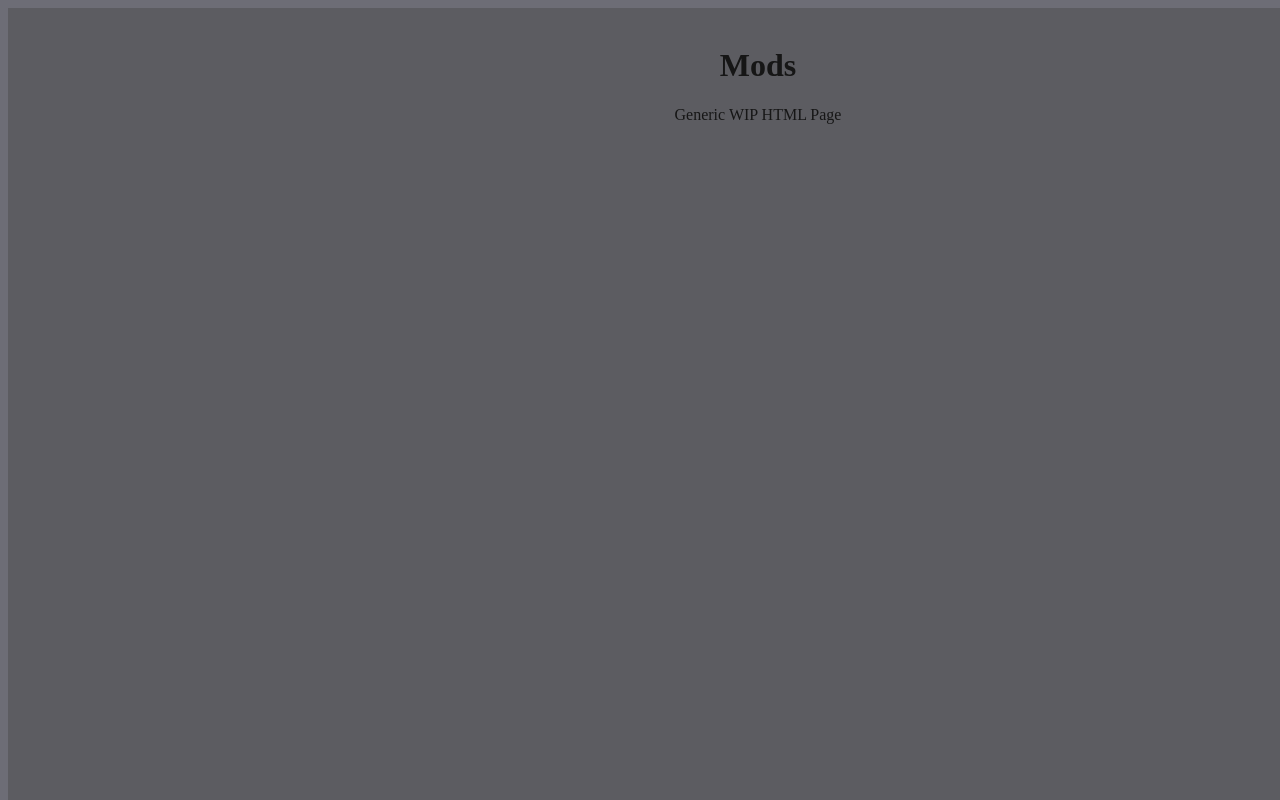
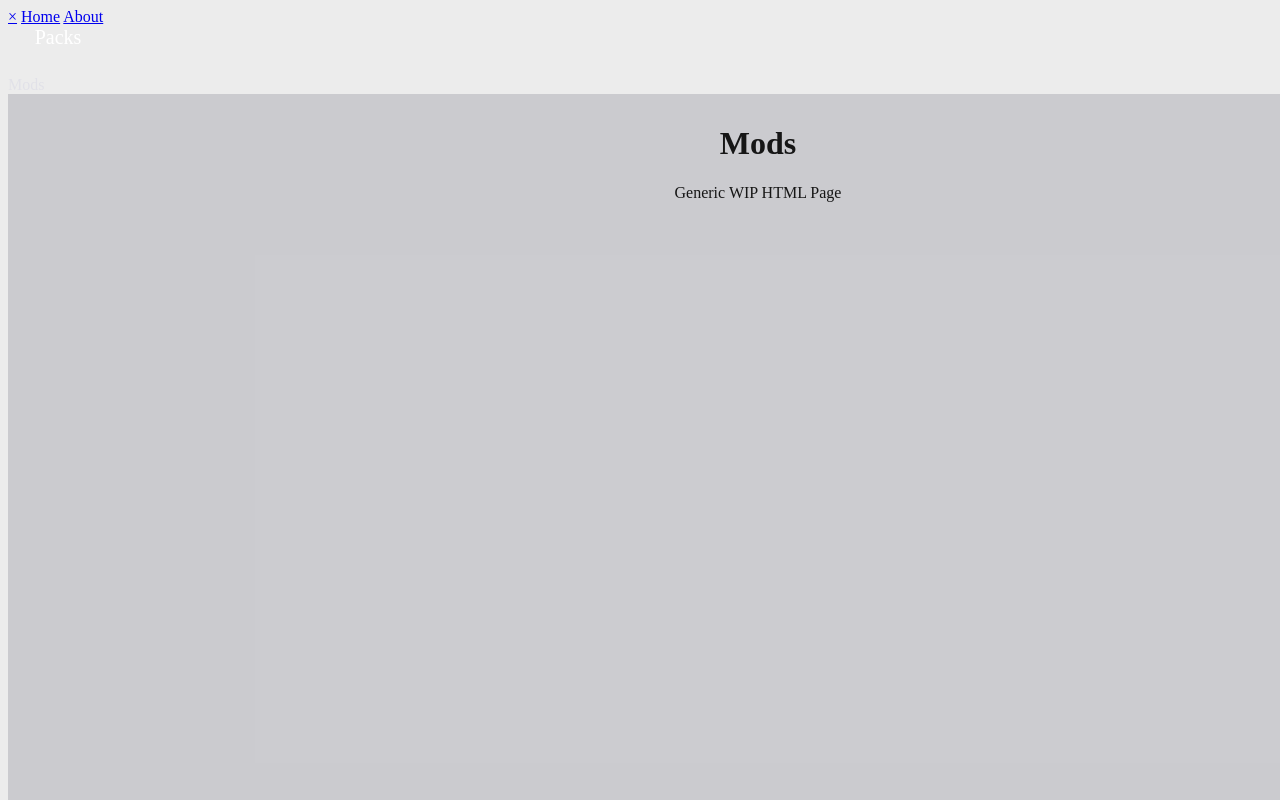
Before and after one commit to Stereo528/stereo528.github.io, a plain HTML site: page mods.html in a window 1280 px wide. Shown: the top 800 px of the page. Drawn offline with Linux system fonts and the light colour scheme.

Commit message:
Still Cant Decide Website Theme

```diff
--- a/index.css
+++ b/index.css
@@ -1,36 +1,31 @@
 .button {
+
+}
+.button:hover {
+    background-color: rgb(32, 32, 56);
+}
+
+.button-current {
+    display: flex;
     color: White;
     font-family: AlteDin;
     font-size: 20px;
     text-align: center;
     cursor: pointer;
-    height: 20px;
-    width: 100px;
-    text-decoration: underline;
-    margin-right: 5px;
-    border: 5px;
-    justify-content: right;
-}
-.button:hover {
-    color: rgb(32, 32, 56);
-}
-
-.button-current {
-    color: White;
-    font-family: AlteDin;
-    font-size: 20px;
-    text-align: center;
-    cursor: pointer;
-    height: 20px;
+    height: 50px;
     width: 100px;
     text-decoration: none;
     margin-right: 5px;
     border: 5px;
-    justify-content: right;
+    justify-content: center;
+}
+
+.button-current:hover {
+    background-color: rgb(42, 42, 56);
 }
 
 body {
-    background-color: rgb(109, 109, 118);
+    background-color: rgb(236, 236, 236);
     color: #e1e1e8
 }
 
@@ -44,69 +39,36 @@ h2 {
     color: rgb(22, 22, 22);
 }
 
-.sidenav {
-    height: 100%;
-    width: 0;
-    position: fixed;
-    z-index: 1;
-    top: 0;
-    left: 0;
-    background-color: rgba(0, 0, 0, 0.75);
-    overflow-x: hidden;
-    padding-top: 60px;
-    transition: 0.5s;
+.topnav {
+    width: 1500px;
+    display: flex;
+    background-color: #555;
+    overflow: auto;
+    justify-content: center;
+    align-items: center;
+    margin-left:auto;
+    margin-right:auto;
 }
-
-.sidenav a {
-    padding: 8px 8px 8px 32px;
-    font-size: 25px;
-    color: #818181;
-    display: block;
-    transition: 0.3s;
-}
-
-.sidenav a:hover {
-    color: #f1f1f1;
-}
-
-.sidenav .closebtn {
-    position: absolute;
-    top: 0;
-    right: 25px;
-    font-size: 36px;
-    margin-left: 50px;
-    text-decoration: none;
-}
-
-.container {
-    display: inline-block;
+.topnav a{
+    display: flex;
+    color: White;
+    font-family: AlteDin;
+    font-size: 20px;
+    text-align: center;
     cursor: pointer;
-}
-
-
-.bar {
-    width: 35px;
-    height: 5px;
-    background-color: #333;
-    margin-top: 6px;
-    transition: 0.4s;
-    margin-left: 20px;
-}
-
-.bar:hover {
-    background-color: #444;
-}
-
-.bar1 {
-    width: 35px;
-    height: 5px;
-
+    height: 50px;
+    width: 100px;
+    text-decoration: underline;
+    margin-right: 5px;
+    border: 5px;
+    justify-content: center;
 }
 
 .maincontent {
     margin-left:auto;
     margin-right:auto;
+    padding-top: 10px;
     width:1500px;
-    height:875px;
-    background-color:rgba(90, 90, 95, 0.9);
+    height:900px;
+    background-color:rgba(200, 200, 205, 0.9);
 }
```
Also changed, not shown: about.html (+0 -11 lines), index.html (+6 -13 lines).
